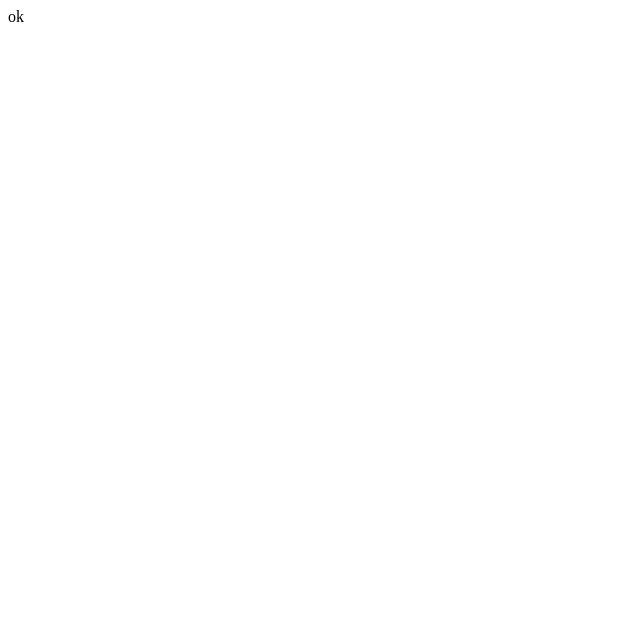
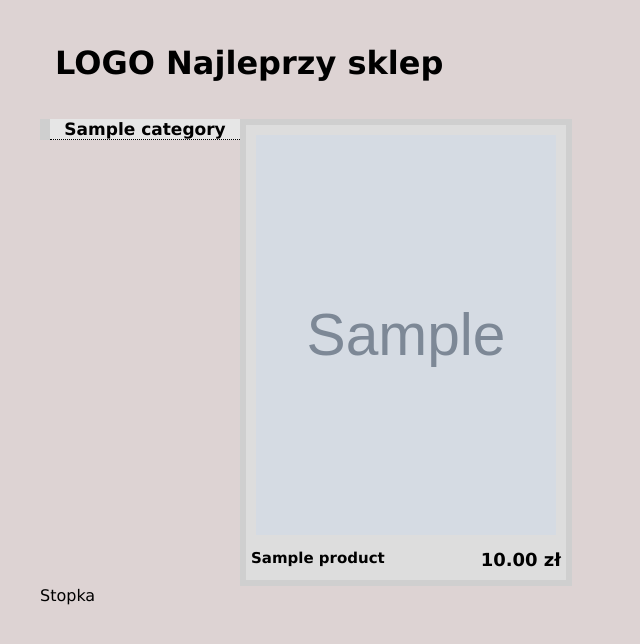
Before and after one commit to robert1220/shop, a Django app: page / in a window 1280 px wide. Before the commit the part shown is almost empty. Shown: the top 644 px of the page, without its empty margins (0-640 px from the left). Run offline with Django 4.2, Linux system fonts and the light colour scheme; tables that the repository leaves empty hold one stand-in row (values such as "Sample post"); grey boxes marked "Sample" are stand-in pictures.

Commit message:
Create Frontend index.html

```diff
--- /dev/null
+++ b/home/static/home/css/index.css
@@ -0,0 +1,46 @@
+ul {
+    padding-left: 0px;
+    margin: 0;
+    list-style-type: none;
+}
+
+.cell {
+    width: min-content;
+    height: min-content;
+    background-color: rgb(221, 221, 221);
+    margin: 6px;
+    padding-bottom: 10px;
+
+}
+
+.cell:hover {
+    background-color: rgb(255, 255, 255);
+    cursor: pointer;
+}
+
+.cell img {
+    width: 300px;
+    height: 400px;
+    padding: 10px;
+}
+
+#list li {
+    float: left;
+    padding: 0;
+}
+
+.product_title {
+    margin-left: 5px;
+    font-size: 15px;
+    font-weight: bold;
+    width: auto;
+    float: left;
+
+}
+
+.product_price {
+    font-size: 18px;
+    font-weight: bold;
+    float: right;
+    margin-right: 5px;
+}
--- /dev/null
+++ b/home/static/home/css/layout.css
@@ -0,0 +1,55 @@
+body {
+    background-color: rgb(221, 211, 211);
+    font-family: Verdana, Geneva, Tahoma, sans-serif;
+}
+#container {
+    width: 1200px;
+    margin-left: auto;
+    margin-right: auto;
+}
+#logo{
+    padding: 15px;
+}
+
+#nav {
+    width: 200px;
+    float: left;
+    background-color: rgb(207, 207, 207);
+}
+#content {
+    background-color: rgb(207, 207, 207);
+    float: left;
+    max-width: 1000px;
+    height: auto;
+}
+
+#menu {
+   padding-left: 10px;
+   margin: 0;
+   list-style-type: none;
+}
+
+#menu li div{
+    width: auto;
+    height: min-content;
+    background-color: rgb(230, 230, 230);
+    border-bottom: dotted;
+    border-width: 1px;
+    text-align: center;
+    font-size: 17px;
+    font-weight: bold;
+}
+
+#menu li div:hover{
+    background-color: rgb(240, 240, 240);
+    cursor: pointer;
+}
+
+
+
+#futer {
+    clear: both;
+
+    width: 1200;
+    height: 50px;
+}
--- a/home/templates/home/index.html
+++ b/home/templates/home/index.html
@@ -1,10 +1,36 @@
-<!DOCTYPE html>
-<html lang="en">
-<head>
-    <meta charset="UTF-8">
-    <title>Title</title>
-</head>
-<body>
-ok
-</body>
-</html>
+{% extends 'home/layout.html' %}
+{% load static %}
+
+{% block title %}
+Strona Główna
+{% endblock %}
+
+{% block style %}
+<link rel="stylesheet" href="{% static 'home/css/index.css' %}">
+{% endblock %}
+
+{% block menu %}
+{% for item in menu %}
+<li><div>{{ item.name }}</div></li>
+{% endfor %}
+{% endblock %}
+
+
+{% block list %}
+<UL id="list">
+{% for question in object_list %}
+    <li>
+        <div class="cell">
+            <img class="image" src="{{ question.image }}">
+            <div class="product_title">{{ question.name|truncatechars:21 }}</div>
+            <div class="product_price">{{ question.price }} zł</div>
+            <div style="clear: both;"></div>
+        </div>
+        <div style="clear: both;">
+
+            </div>
+    </li>
+{% endfor %}
+
+</UL>
+{% endblock %}
--- a/home/templates/home/layout.html
+++ b/home/templates/home/layout.html
@@ -1,10 +1,25 @@
 <!DOCTYPE html>
-<html lang="en">
+{% load static %}
+<html lang="pl">
 <head>
     <meta charset="UTF-8">
-    <title>Title</title>
+    <title>{% block title %}{% endblock %}</title>
+    <link rel="stylesheet" href="{% static 'home/css/layout.css' %}">
+    {% block style %}{% endblock %}
 </head>
 <body>
+<div id="container">
+    <div id="logo"><h1>LOGO Najleprzy sklep</h1></div>
+    <div id="nav">
+        <ul id="menu">
+{% block menu %}{% endblock %}
+        </ul>
+    </div>
+<div id="content">
+    {% block list %}{% endblock %}
+</div>
+    <div id="futer">Stopka</div>
 
+</div>
 </body>
 </html>
--- a/home/urls.py
+++ b/home/urls.py
@@ -3,5 +3,5 @@ from home import views
 app_name = 'home'
 
 urlpatterns = [
-    path('', views.index, name='index'),
+    path('', views.IndexList.as_view(), name='index'),
 ]
--- a/home/views.py
+++ b/home/views.py
@@ -1,5 +1,17 @@
 from django.shortcuts import render
+from home.models import Product
+from home.models import Category
+from django.views.generic.list import ListView
 
 # Create your views here.
-def index(request):
-    return render(request,'home/index.html')
+class IndexList(ListView):
+    model = Product
+    template_name = 'home/index.html'
+
+    def get_queryset(self):
+        return Product.objects.all().order_by('?')[:9]
+
+    def get_context_data(self, **kwargs):
+        context = super().get_context_data(**kwargs)
+        context['menu'] = Category.objects.all()
+        return context
```
